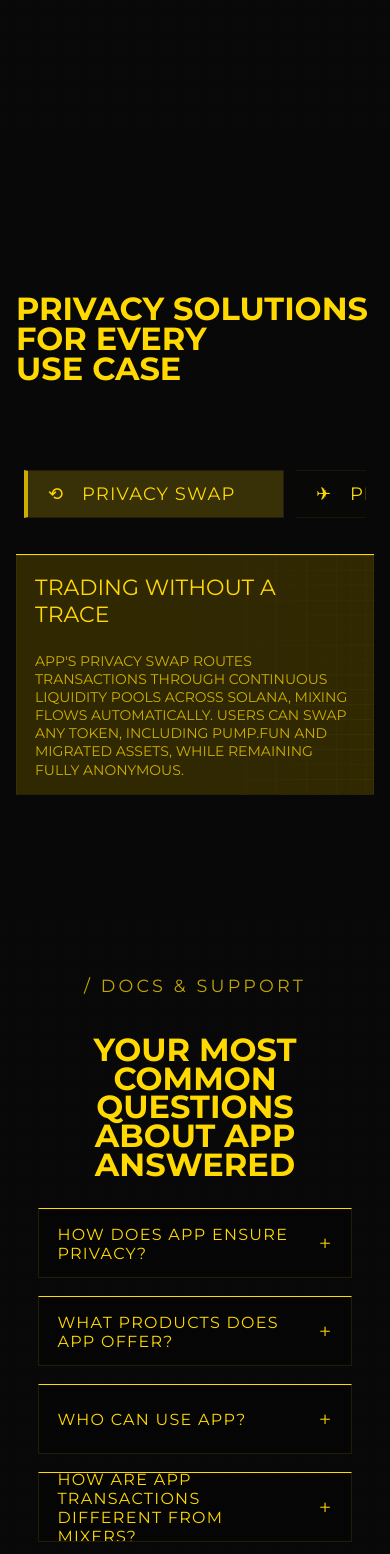
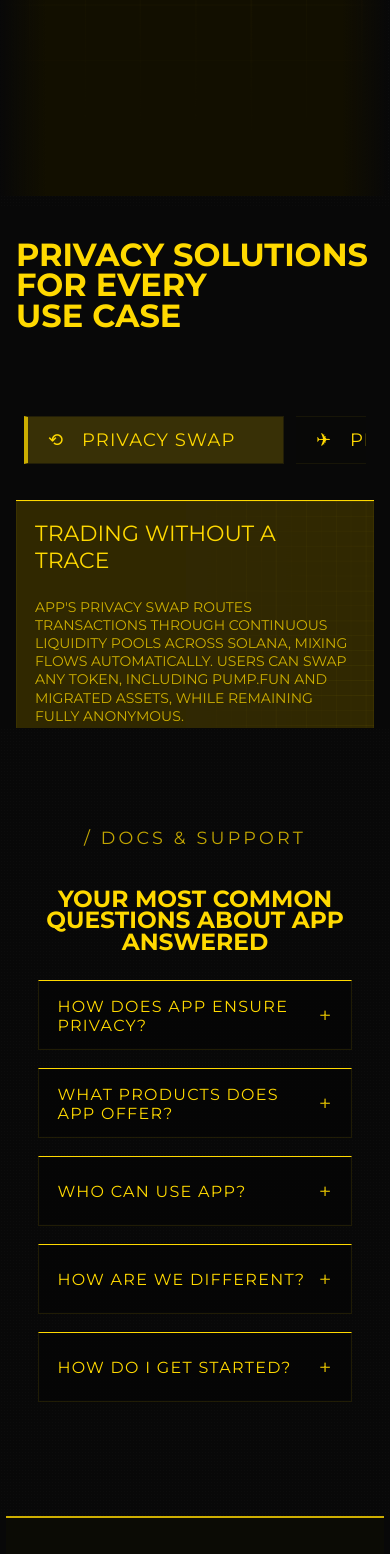
Before and after one commit to Sher-Hassan/Webdev1, a React app in the folder Client/: page / in a window 390 px wide. Shown: the part 3540-5094 px from the top of the page. Built offline with nearby package versions, Linux system fonts and the light colour scheme; the HTML template or start-up script is replaced by a standard one.

Commit message:
Add files via upload

```diff
--- a/Client/src/pages/Home.jsx
+++ b/Client/src/pages/Home.jsx
@@ -59,23 +59,28 @@ export default function Home() {
   const faqs = [
     {
       q: 'HOW DOES APP ENSURE PRIVACY?',
-      a: `APP USES DISPOSABLE WALLETS AND CONTINUOUS PRIVACY POOLS TO SEPARATE EVERY TRANSACTION FROM ITS SOURCE.YOUR FUNDS REMAIN SECURE, AND YOUR IDENTITY NEVER APPEARS ON-CHAIN.`,
+      a:
+        'APP uses disposable (ephemeral) wallets and continuous privacy pools to separate every transaction from its source.\nTransactions are routed through pooled liquidity to break address links and avoid persistent on-chain identifiers.',
     },
     {
       q: 'WHAT PRODUCTS DOES APP OFFER?',
-      a: 'PRIVACY SWAP, PRIVACY SEND, EPHEMERAL WALLETS, PRIVATE MARKETPLACE, AND A DEVELOPER-FRIENDLY API.',
+      a:
+        'Privacy Swap — anonymous token swaps.\nPrivacy Send — transfers without linking wallets.\nEphemeral Wallets — short-lived wallets for one-time use.\nPrivate Marketplace — private listings and trades.\nDeveloper API — programmatic integration of privacy features.',
     },
     {
       q: 'WHO CAN USE APP?',
-      a: 'ANYONE SEEKING STRONGER ON-CHAIN PRIVACY: INDIVIDUALS, BUILDERS, AND SERVICES THAT NEED TRANSACTION CONFIDENTIALITY.',
+      a:
+        'Anyone seeking stronger on-chain privacy: individuals, builders, and services.\nNo special approvals are required — just a compatible Solana wallet or an ephemeral wallet created in-app.',
     },
     {
-      q: 'HOW ARE APP TRANSACTIONS DIFFERENT FROM MIXERS?',
-      a: 'APP BUILDS PRIVACY INTO LIQUIDITY POOLS AND EPHEMERAL WALLETS, REMOVING ADDRESS LINKS RATHER THAN SIMPLE BATCH MIXING.',
+      q: 'HOW ARE WE DIFFERENT?',
+      a:
+        'We design privacy into liquidity and wallet flows rather than relying solely on batching or centralized mixers.\nThe focus is on unlinkability and minimizing on-chain traces.',
     },
     {
       q: 'HOW DO I GET STARTED?',
-      a: 'CONNECT A SOLANA WALLET, CREATE OR USE AN EPHEMERAL WALLET, AND FOLLOW THE ON-SCREEN FLOW. SEE THE DOCS FOR DETAILED STEPS AND DEVELOPER EXAMPLES.',
+      a:
+        'Connect a Solana wallet or create an ephemeral wallet inside the app.\nFollow the guided on-screen flow for swaps or sends and consult the docs for developer examples.',
     },
   ];
 
--- a/Client/src/styles/Home.css
+++ b/Client/src/styles/Home.css
@@ -918,11 +918,13 @@ body::after{
 	.home-container-2,
 	.home-container-3,
 	.home-container-4,
-	.home-container-5,
 	.home-container-6{
 		min-height: calc(100vh - 56px);
 		padding-top: 12px;
 		padding-bottom: 12px;
+	}
+	.home-container-5{
+		min-height: auto;
 	}
 
 	/* prevent nav from overlapping hero headline */
@@ -976,6 +978,10 @@ body::after{
 
 @media (max-width: 900px){
 	.home-section-4{ height: 420px; }
+	.home-section-4 .grid-bg{ width: 900px; height: 600px; background-size: 36px 36px; }
+}
+@media (max-width: 500px){
+	.home-section-4{ height: 100vh; }
 	.home-section-4 .grid-bg{ width: 900px; height: 600px; background-size: 36px 36px; }
 }
 
@@ -1114,3 +1120,7 @@ body::after{
 	.faq-question{ padding: 16px 18px; }
 	.faq-body{ padding: 14px 18px 20px 18px; }
 }
+@media (max-width: 500px){
+	.faq-heading{ font-size: 6vw; }
+
+}
```
